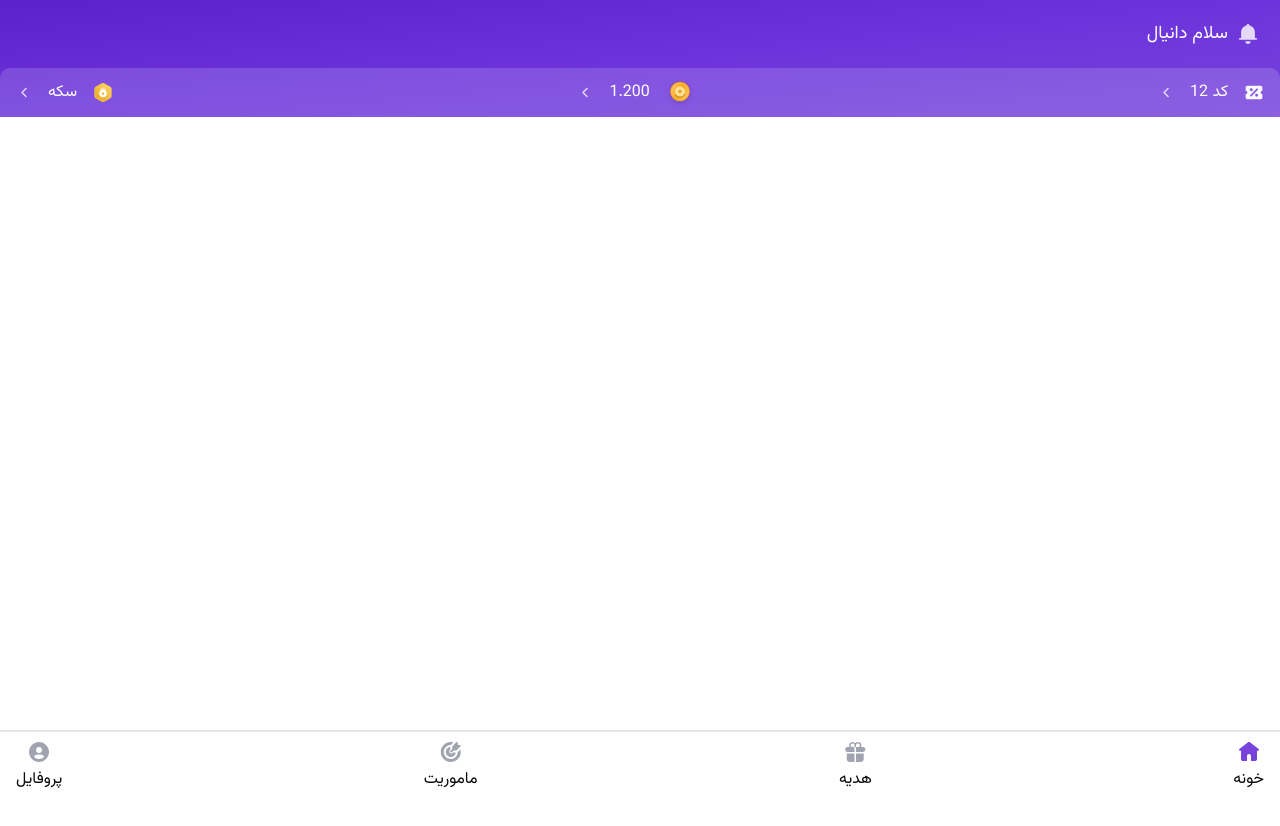
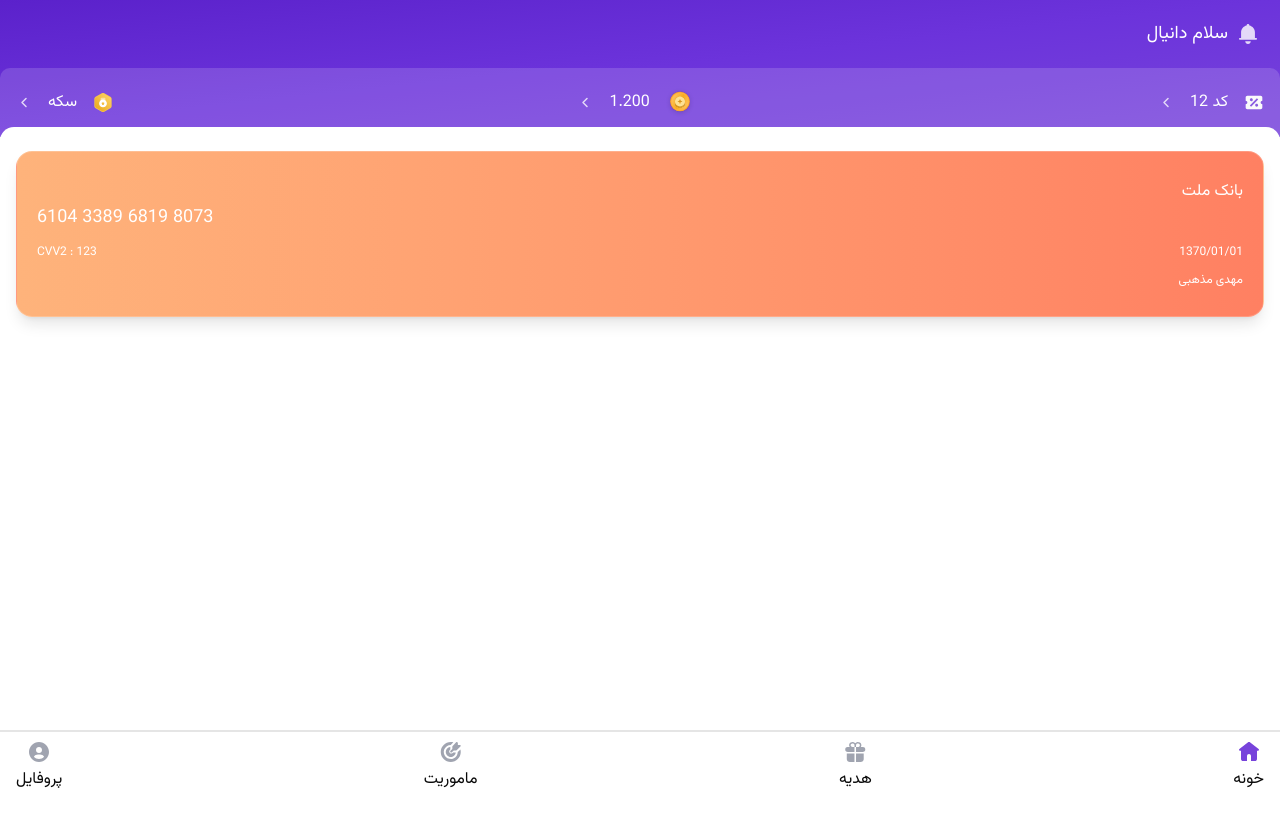
Before and after one commit to mahdimazhabi/club-dashbord, a React (Vite) app: page /home in a window 1280 px wide. Shown: the top 826 px of the page. Before the commit the page ends 800 px from the top, so only its background shows below. Built offline with nearby package versions, Linux system fonts and the light colour scheme.

Commit message:
add new components CardBunk

```diff
--- /dev/null
+++ b/src/page/home/components/CardBunk.tsx
@@ -0,0 +1,17 @@
+const CardBunk = () => {
+  return (
+    <div className="bg-gradient-to-r from-[#FEB37B] to-[#FF8062] px-5 py-7 rounded-2xl backdrop-blur-lg bg-opacity-80 border border-white/20 shadow-lg">
+      <div>
+        <span className="text-white">بانک ملت</span>
+        <p className="text-left text-white text-lg"> 8073 6819 3389 6104 </p>
+        <div className="flex justify-between">
+          <span className="text-white mt-3 text-xs">1370/01/01</span>
+          <span className="text-white mt-3 text-xs">CVV2 : 123</span>
+        </div>
+        <p className="text-white text-xs mt-3">مهدی مذهبی</p>
+      </div>
+    </div>
+  );
+};
+
+export default CardBunk;
--- a/src/routers/routers.tsx
+++ b/src/routers/routers.tsx
@@ -16,7 +16,6 @@
   {
     path: "/home",
     element: <HomeLayout />,
-    children: [],
   },
   {
     path: "/auth",
--- a/src/shared/components/Header.tsx
+++ b/src/shared/components/Header.tsx
@@ -15,7 +15,7 @@
           <h1 className="text-white text-lg">سلام دانیال</h1>
         </div>
         <div>
-          <ul className="flex bg-white/15 rounded-t-lg px-4 py-2.5 justify-between text-white ">
+          <ul className="flex bg-white/15 rounded-t-lg px-4 py-5 justify-between text-white ">
             {DataList.map((item) => (
               <li key={item.id} className="flex items-center gap-4 ">
                 {item.icon}
--- a/src/shared/layout/HomeLayout/HomeLayout.tsx.tsx
+++ b/src/shared/layout/HomeLayout/HomeLayout.tsx.tsx
@@ -1,12 +1,13 @@
-import { Outlet } from "react-router-dom";
 import Header from "@/shared/components/Header";
 import Navbar from "@/shared/components/Navbar";
+import CardBunk from "@/page/home/components/CardBunk";
+
 const HomeLayout = () => {
   return (
-    <div>
+    <div className="min-h-screen bg-gray-100">
       <Header />
-      <main>
-        <Outlet />
+      <main className="container mx-auto px-4 py-6 bg-white rounded-t-xl  relative bottom-2.5 h-screen ">
+          <CardBunk />
       </main>
       <Navbar />
     </div>
```
